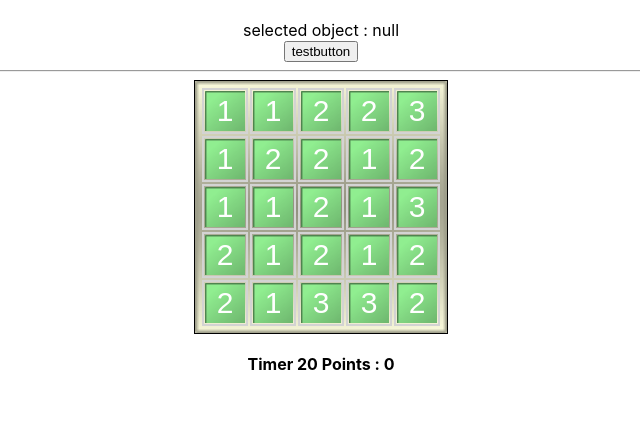
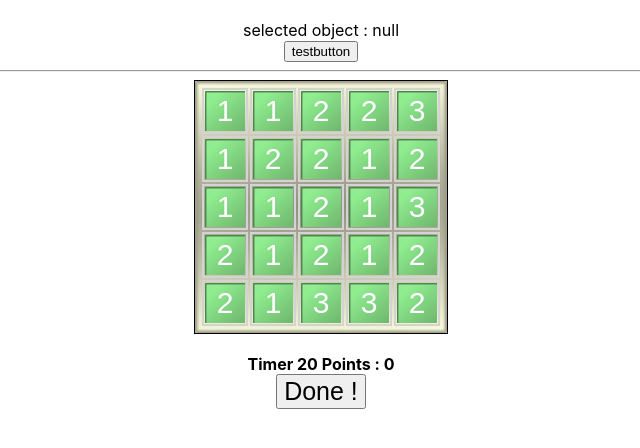
Before and after one commit to HeikkiMustonen/MathPanic, a React (Create React App) app: page / in a window 1280 px wide. Shown: the top 448 px of the page, without its empty margins (319-959 px from the left). Built offline with nearby package versions, Linux system fonts and the light colour scheme.

Commit message:
Stop button works

```diff
--- a/src/ButtonGame/ButtonGame.css
+++ b/src/ButtonGame/ButtonGame.css
@@ -23,3 +23,7 @@
     min-width: auto;
     min-height:auto;
   }
+
+  .DoneButton{
+    font-size: 25px;
+  }
--- a/src/ButtonGame/ButtonGameManager.js
+++ b/src/ButtonGame/ButtonGameManager.js
@@ -18,6 +18,8 @@ class ButtonGameManager extends React.Component{
         }
 
         this.gameButtonPressed = this.gameButtonPressed.bind(this)
+        this.endGame = this.endGame.bind(this)
+
         this.testButton = this.testButton.bind(this)
         this.allButtons = []
         this.timer =  React.createElement(Timer,{timerSeconds:this.props.timerSeconds})
@@ -67,9 +69,11 @@ class ButtonGameManager extends React.Component{
             this.setState({
                 SelectedButton:button
             })
-            var copyState = button.state
-            copyState.isSelected = true
+            //var copyState = button.state
+            //copyState.isSelected = true
+            button.state.isSelected = true
             button.setState(copyState)
+
             //Timer component is binded to window.
             //Call its functions thisway.
             window.timerComponent.startTimer()
@@ -177,6 +181,14 @@ class ButtonGameManager extends React.Component{
        window.timerComponent.startTimer()
     }
 
+    endGame(){
+        console.log("End Game")
+        var timeUsed = this.props.timerSeconds - window.timerComponent.state.seconds
+        console.log(timeUsed)
+
+     }
+
+
     render(){
         return(
             <div align="center">
@@ -184,6 +196,9 @@ class ButtonGameManager extends React.Component{
                 {this.createTable(5,5)}
                 <br/>
                 <b>{this.timer} {this.points()}</b>
+                <br/>
+                <button onClick={this.endGame} className="DoneButton">Done !</button>
+
             </div>
         );
     }
```
